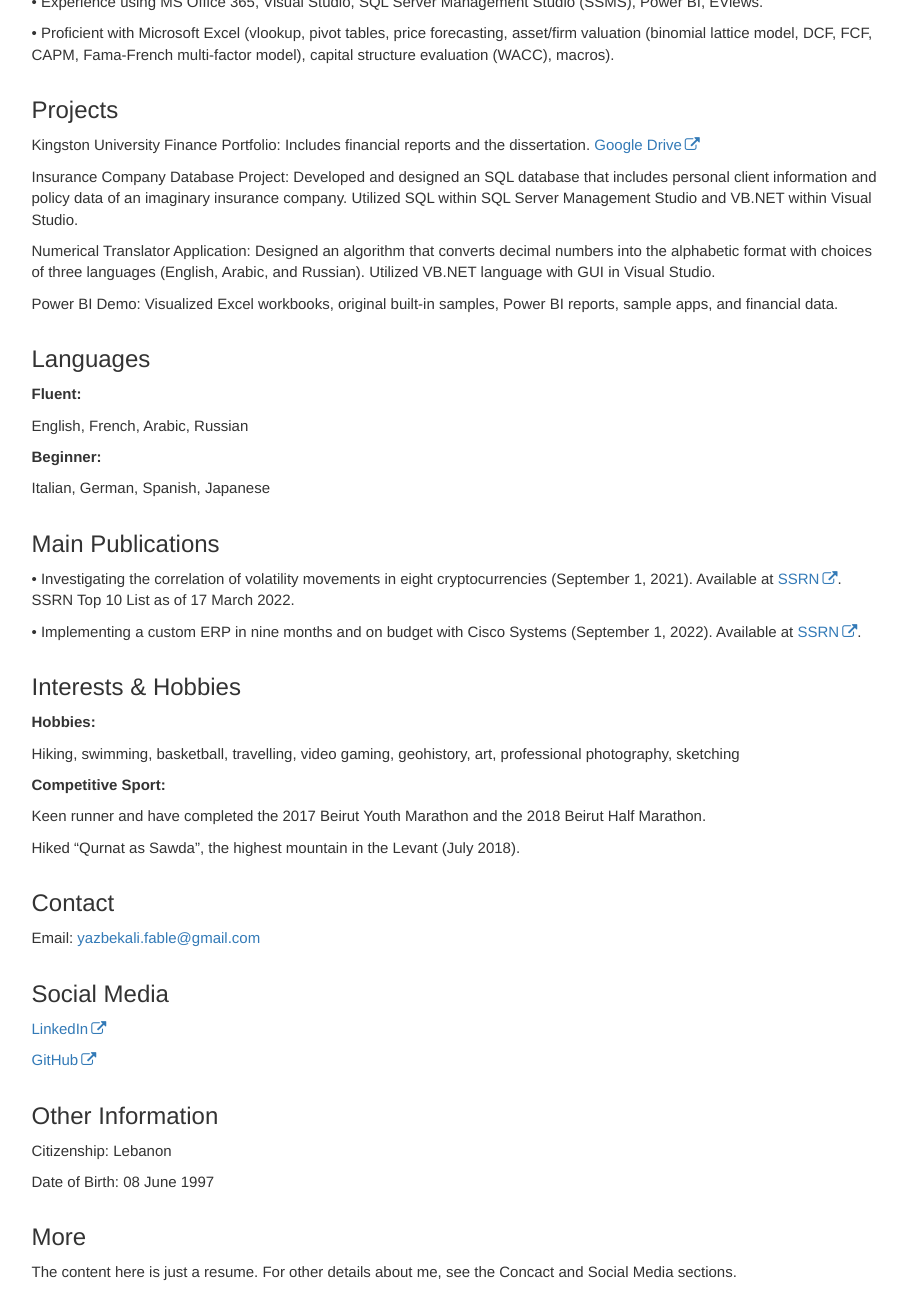
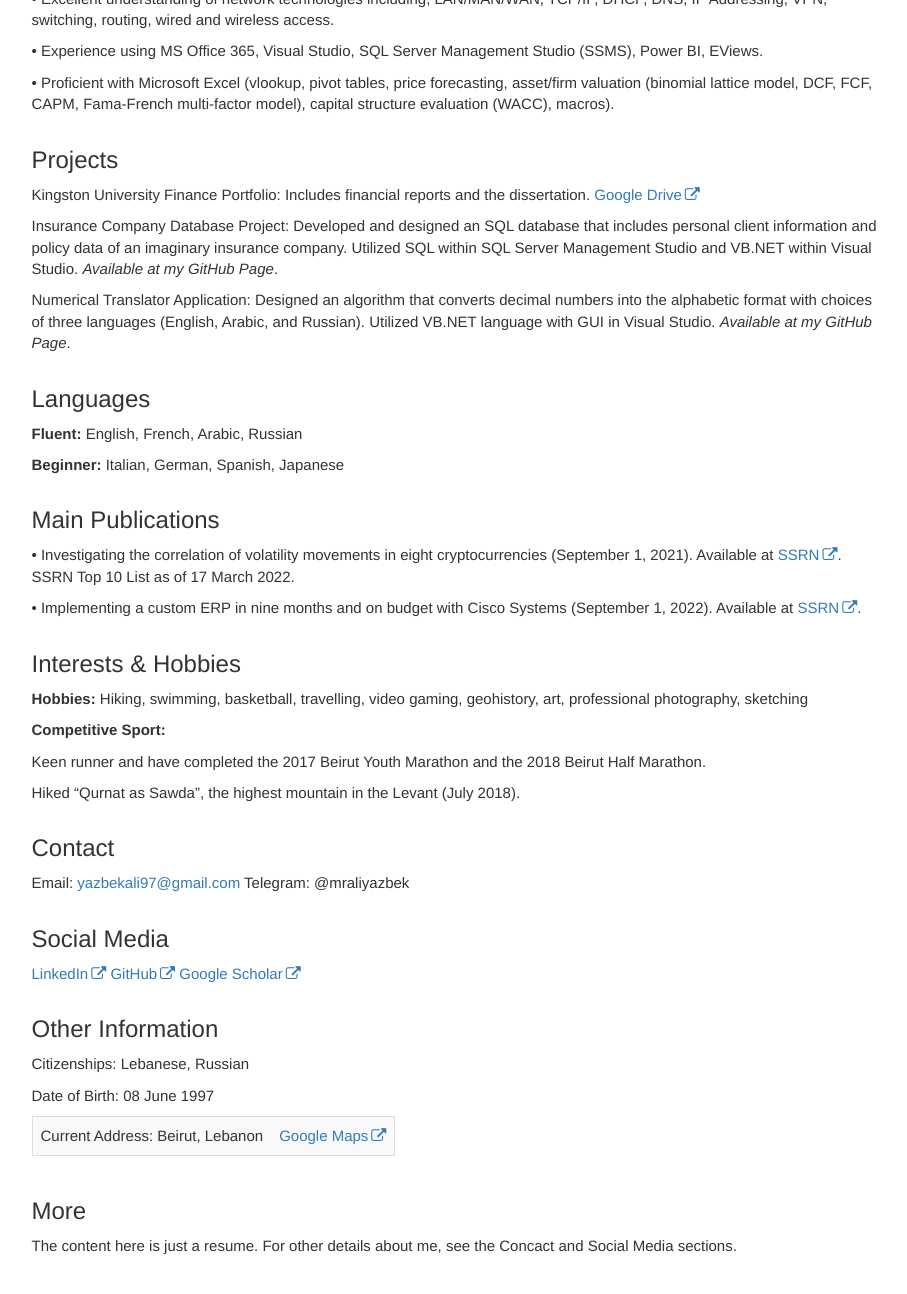
Before and after one commit to TheGreatFable/AboutAliYazbek, a Jekyll site: the page built from index.md, in a window 1280 px wide and 1400 px high, scrolled down 4161 px, cut to the strip 0-1294 px from the top of the window. Shown: the whole strip, without its empty margins (331-1238 px from the left). Built offline with Jekyll 4.4.1, drawn with Linux system fonts in a browser that asks for light colours; comment, search, counter and statistics services are not loaded; part of the change alters nothing that is shown; some of the changed text lies outside the part shown.

Commit message:
Update index.md

```diff
--- a/index.md
+++ b/index.md
@@ -11,7 +11,7 @@ Follow these sections to see the resume.
 
 ## Download the CV
 
-Download the CV from the [Google Drive](https://drive.google.com/).
+Download the CV as Word File from the [Google Drive](https://drive.google.com/).
 
 
 ## Summary
@@ -93,7 +93,7 @@ Beirut, Lebanon, Sep 2012 – Jul 2015
 
 •	Total Grade: 12.32 /20
 
-•	Completed a 300-hour English Language Program under the auspice of the State University of New York
+•	Completed a 300-hour English Language Program under the auspice of the State University of New York  | [Link](https://drive.google.com/)
 
 •	Coursework: Statistics & Mathematics, Sociology, Law, Computer Technology, Collection of Computer Parts, Computer Maintenance, Programming
 
@@ -104,29 +104,29 @@ Bloomberg Market Concepts (BMC) | Oct 2020 | [Link](https://portal.bloombergfore
 
 ### 1. Additional Qualifications {#option2}
 
-Cisco Academy Cybersecurity Pathway: Cyberthreat Management, Network Defence, Endpoint Security, IoT | May 2022
-TryHackMe Pentesting Principles, Hash Hacker, OWASP, Windows and Linux PrivEsc | May 2022
-Accenture Digital Skills: Web Analytics | May 2022
-Microsoft Protect Enterprise Information with Microsoft 365, Model Data in Power BI | May 2022
-LinkedIn Learning Become an IT Support Technician, Data Analyst, Financial Analyst, Bookkeeper | Sep 2021
+Cisco Academy Cybersecurity Pathway: Cyberthreat Management, Network Defence, Endpoint Security, IoT | May 2022 | [Link]
+TryHackMe Pentesting Principles, Hash Hacker, OWASP, Windows and Linux PrivEsc | May 2022 | [Link]
+Accenture Digital Skills: Web Analytics | May 2022 | [Link]
+Microsoft Protect Enterprise Information with Microsoft 365, Model Data in Power BI | May 2022 | [Link]
+LinkedIn Learning Become an IT Support Technician, Data Analyst, Financial Analyst, Bookkeeper | Sep 2021 | [Link]
 HackerRank C# & Python (Basic) | May 2021
 
 ### 2. Virtual Experience Programs at *Forage*
 
-JPMorgan Chase & Co. Corporate Analyst Development Program (CADP) Virtual Experience Program at Forage | Sep 2022
-PwC Switzerland Corporate Tax Virtual Case Experience at Forage | Sep 2022
-Latham & Watkins Mergers & Acquisitions Virtual Experience Program at Forage | Sep 2022
-Electronic Arts (EA) Software Engineering Virtual Experience Program at Forage | Sep 2022
-Boston Consulting Group (BCG) Strategy Consulting Virtual Experience Program at Forage | Sep 2022
-Amazon Web Services (AWS) APAC Solutions Architect Virtual Experience Program at Forage | Jun 2022
-Visa Token Service Technology Virtual Experience Program at Forage | Jun 2022
-Mastercard Cybersecurity Virtual Experience Program at Forage | Jun 2022
-Goldman Sachs Excel Skills for Business Virtual Experience Program at Forage | Jun 2022
+JPMorgan Chase & Co. Corporate Analyst Development Program (CADP) Virtual Experience Program at Forage | Sep 2022 | [Link]
+PwC Switzerland Corporate Tax Virtual Case Experience at Forage | Sep 2022 | [Link]
+Latham & Watkins Mergers & Acquisitions Virtual Experience Program at Forage | Sep 2022 | [Link]
+Electronic Arts (EA) Software Engineering Virtual Experience Program at Forage | Sep 2022 | [Link]
+Boston Consulting Group (BCG) Strategy Consulting Virtual Experience Program at Forage | Sep 2022 | [Link]
+Amazon Web Services (AWS) APAC Solutions Architect Virtual Experience Program at Forage | Jun 2022 | [Link]
+Visa Token Service Technology Virtual Experience Program at Forage | Jun 2022 | [Link]
+Mastercard Cybersecurity Virtual Experience Program at Forage | Jun 2022 | [Link]
+Goldman Sachs Excel Skills for Business Virtual Experience Program at Forage | Jun 2022 | [Link]
 
 ### 3. Language Certifications
 
-Education First (EF) Standard English Test, Result: 72/100 – C2 | Sep 2022
-International English Language Testing System (IELTS) Academic for UKVI, Score: 6.0 – B2 | Jan 2020
+Education First (EF) Standard English Test, Result: 72/100 – C2 | Sep 2022 | [Link]
+International English Language Testing System (IELTS) Academic for UKVI, Score: 6.0 – B2 | Jan 2020 | [Link]
 
 
 ## Technical Skills
@@ -156,22 +156,16 @@ International English Language Testing System (IELTS) Academic for UKVI, Score:
 
 Kingston University Finance Portfolio: Includes financial reports and the dissertation. [Google Drive](https://drive.google.com/)
 
-Insurance Company Database Project: Developed and designed an SQL database that includes personal client information and policy data of an imaginary insurance company. Utilized SQL within SQL Server Management Studio and VB.NET within Visual Studio.
+Insurance Company Database Project: Developed and designed an SQL database that includes personal client information and policy data of an imaginary insurance company. Utilized SQL within SQL Server Management Studio and VB.NET within Visual Studio. *Available at my GitHub Page*.
 
-Numerical Translator Application: Designed an algorithm that converts decimal numbers into the alphabetic format with choices of three languages (English, Arabic, and Russian). Utilized VB.NET language with GUI in Visual Studio.
-
-Power BI Demo: Visualized Excel workbooks, original built-in samples, Power BI reports, sample apps, and financial data.
+Numerical Translator Application: Designed an algorithm that converts decimal numbers into the alphabetic format with choices of three languages (English, Arabic, and Russian). Utilized VB.NET language with GUI in Visual Studio. *Available at my GitHub Page*.
 
 
 ## Languages
 
-**Fluent:**
+**Fluent:** English, French, Arabic, Russian
 
-English, French, Arabic, Russian
-
-**Beginner:**
-
-Italian, German, Spanish, Japanese
+**Beginner:** Italian, German, Spanish, Japanese
 
 
 ## Main Publications
@@ -183,9 +177,7 @@ Italian, German, Spanish, Japanese
 
 ## Interests & Hobbies
 
-**Hobbies:**
-
-Hiking, swimming, basketball, travelling, video gaming, geohistory, art, professional photography, sketching
+**Hobbies:** Hiking, swimming, basketball, travelling, video gaming, geohistory, art, professional photography, sketching
 
 **Competitive Sport:**
 
@@ -197,23 +189,25 @@ Hiked “Qurnat as Sawda”, the highest mountain in the Levant (July 2018).
 
 ## Contact
 
-Email: [yazbekali.fable@gmail.com](mailto:yazbekali.fable@gmail.com)
+Email: [yazbekali97@gmail.com](mailto:yazbekali97@gmail.com)
+Telegram: @mraliyazbek
 
 
 ## Social Media
 
 [LinkedIn](https://www.linkedin.com/in/ali-yazbek/)
+[GitHub](https://github.com/TheGreatFable)
+[Google Scholar](https://scholar.google.com/citations?user=mUPk_wQAAAAJ&hl=en)
 
-[GitHub](https://github.com/TheGreatFable)
 
 
 ## Other Information
 
-Citizenship:
-Lebanon
+Citizenships: Lebanese, Russian
 
-Date of Birth:
-08 June 1997
+Date of Birth: 08 June 1997
+
+Current Address: Beirut, Lebanon | [Google Maps](https://maps.google.com/)
 
 
 ## More
```
